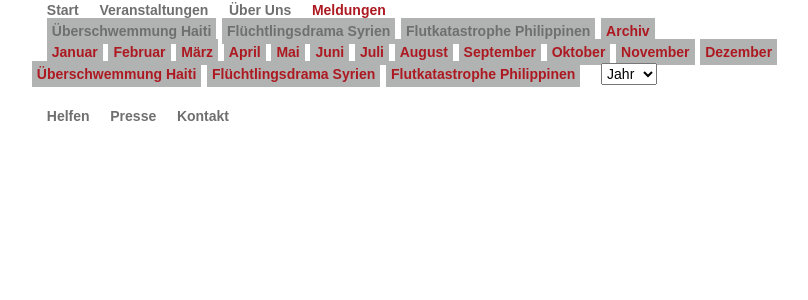
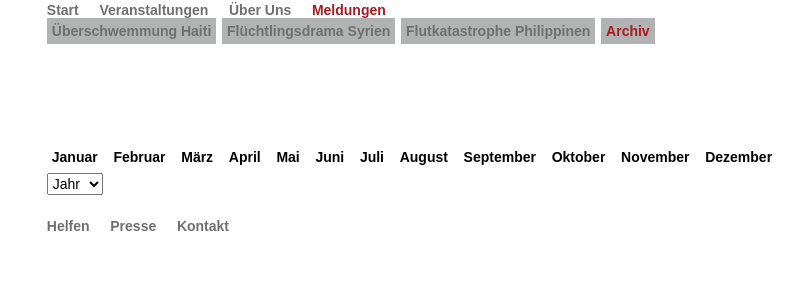
Before and after one commit to jensgro/tdh-Testprojekt-WS2014, a PHP site: page /meldungen-archiv.php in a window 1280 px wide. Shown: the top 300 px of the page, without its empty margins (98-906 px from the left). Run offline with PHP 8.4, Linux system fonts and the light colour scheme.

Commit message:
Navigation
archiv angepasst

```diff
--- a/dev/css/tdh/modules/navigation-standard.css
+++ b/dev/css/tdh/modules/navigation-standard.css
@@ -17,12 +17,11 @@
 
 }
 
-.navigation  .active{
+.navigation .active{
     list-style-type:none;
 
-
 }
-.navigation  .submenu .active a{
+.navigation .submenu .active a{
     color:#AD1921;
     text-decoration:none;
     font-weight:bold;
@@ -53,3 +52,19 @@
 .navigation .submenu2  a{
     color:black;
 }
+.navigation .archive a{
+    Background:white;
+    color:black;
+}
+.navigation .archive a{
+    background-color:#B1B3B3;
+}
+.navigation .month_archive li{
+    display:inline;
+}
+.navigation .submenu3 .month_archive li a{
+    display:inline-block;
+    margin-top:100px;
+    color:black;
+    background-color:white;
+}
--- a/dev/inc/modules/navigation/navigation-meldungen-archiv.inc
+++ b/dev/inc/modules/navigation/navigation-meldungen-archiv.inc
@@ -16,8 +16,8 @@
                     <li><a href="#">Flüchtlingsdrama Syrien</a></li>
                     <li><a href="#">Flutkatastrophe Philippinen</a></li>
                     <li class="archive active"><a href="meldungen-archiv.php">Archiv</a>
-                <div class="submenu">
-        <ul>
+                        <div class="submenu3">
+                            <ul class="month_archive">
                                 <li><a href="#">Januar</a></li>
                                 <li><a href="#">Februar</a></li>
                                 <li><a href="#">März</a></li>
@@ -30,10 +30,8 @@
                                 <li><a href="#">Oktober</a></li>
                                 <li><a href="#">November</a></li>
                                 <li><a href="#">Dezember</a></li>
-          <li class="special"><a href="#">Überschwemmung Haiti</a></li><!-- special LIs können natürlich zusätzlich eine active-Klasse enthalten -->
-          <li class="special"><a href="#">Flüchtlingsdrama Syrien</a></li>
-          <li class="special"><a href="#">Flutkatastrophe Philippinen</a></li>
-          <li class="archive">
+
+                                <li class="year_archive">
                                     <select name="meldungen-archiv">
                                         <option selected>Jahr</option>
                                         <option value="2014">2014</option>
```
Also changed, not shown: dev/inc/modules/navigation/navigation-meldungen.inc (indentation only). Lines whose indentation alone changed are shown as unchanged.
